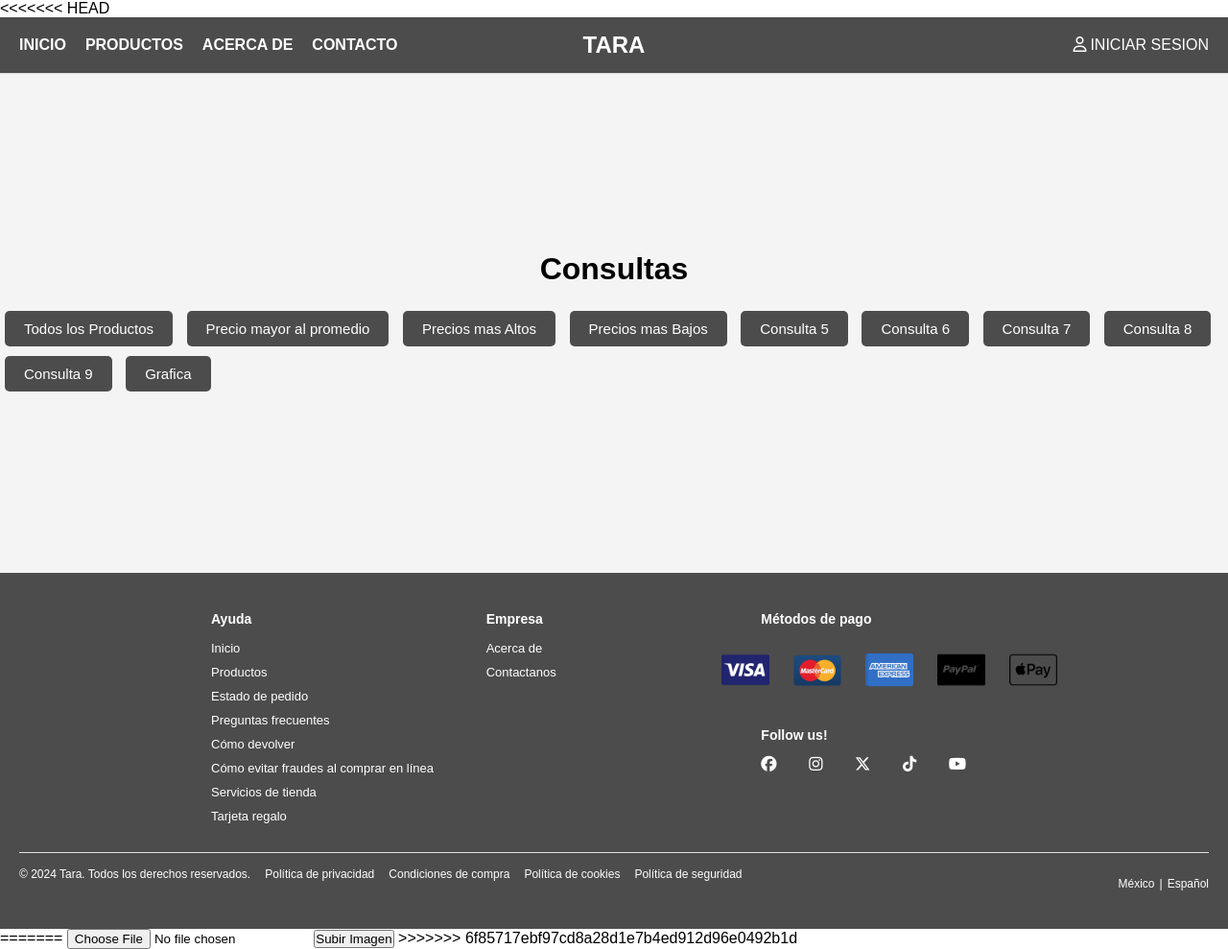
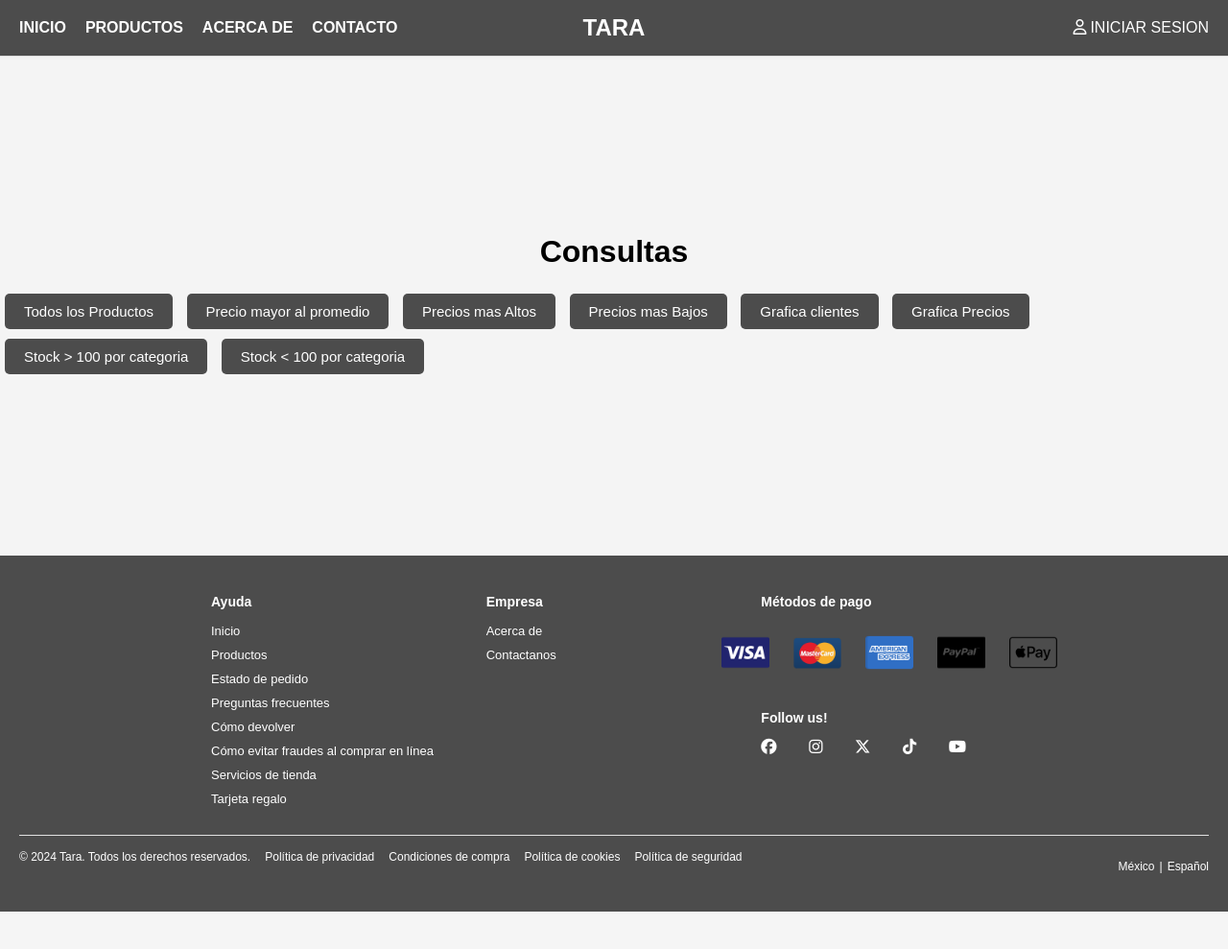
Before and after one commit to fabianreyesmn/tara, a PHP site: page /Concultas.html in a window 1280 px wide. Shown: the whole page at 96% size. After the commit the page ends 950 px from the top, so only its background shows below. Run offline with PHP 8.4, Linux system fonts and the light colour scheme; some libraries are stand-ins or nearby versions.

Commit message:
Noche Buena

```diff
--- a/Concultas.html
+++ b/Concultas.html
@@ -6,10 +6,10 @@
     <script src="https://kit.fontawesome.com/6661c2c190.js" crossorigin="anonymous"></script>
     <link rel="stylesheet" href="estilos/consultas.css" />
     <title>Consultas TARA</title>
+    <script src="https://cdn.jsdelivr.net/npm/chart.js"></script>
     <script src="js/main.js" defer></script>
   </head>
 <body>
-<<<<<<< HEAD
   <div id="header-container"></div>
   <div class="container">
     <h1>Consultas</h1>
@@ -19,12 +19,10 @@
         <button onclick="mostrarSeccion(2)">Precio mayor al promedio</button>
         <button onclick="mostrarSeccion(3)">Precios mas Altos</button>
         <button onclick="mostrarSeccion(4)">Precios mas Bajos</button>
-        <button onclick="mostrarSeccion(5)">Consulta 5</button>
-        <button onclick="mostrarSeccion(6)">Consulta 6</button>
-        <button onclick="mostrarSeccion(7)">Consulta 7</button>
-        <button onclick="mostrarSeccion(8)">Consulta 8</button>
-        <button onclick="mostrarSeccion(9)">Consulta 9</button>
-        <button onclick="mostrarSeccion(10)">Grafica</button>
+        <button onclick="mostrarSeccion(5)">Grafica clientes</button>
+        <button onclick="mostrarSeccion(6)">Grafica Precios</button>
+        <button onclick="mostrarSeccion(7)">Stock &gt; 100 por categoria</button>
+        <button onclick="mostrarSeccion(8)">Stock &lt; 100 por categoria</button>
     </div>
     <!-- VISTA TODOS LOS PRODUCTOS -->
     <div id="seccion-1" class="flex">
@@ -89,7 +87,6 @@
           </tbody>
       </table>
     </div>
-
     <!-- PRECIOS MAS BAJOS -->
     <div id="seccion-4" class="flex">
       <h2>Productos con el precio mas abjo</h2>
@@ -111,50 +108,52 @@
           </tbody>
       </table>
     </div>
+    <!-- GRAFICA GENERO -->
+    <div id="seccion-5" class="flex">
+      <h2>Gráfica de Género</h2>
+      <div style="margin: auto;">
+          <canvas id="genderChart"></canvas>
+      </div>
+    </div>
+    <!-- GRAFICA PRECIOS -->
+    <div id="seccion-6" class="flex">
+      <h2>Gráfica Precios</h2>
+      <div style="margin: auto;">
+          <canvas id="precioChart"></canvas>
+      </div>
+    </div>
+    <!-- TABLA CATEGORIA CON STOCK > 100 -->
+    <div id="seccion-7" class="flex">
+      <h2>Total Stock por categoria</h2>
+      <table id="stockTableMayor">
+        <thead>
+          <tr>
+            <th>Categoría</th>
+            <th>Total de Stock</th>
+          </tr>
+        </thead>
+        <tbody>
+          <!-- Los datos se llenarán dinámicamente aquí -->
+        </tbody>
+      </table>
+    </div>
+    <!-- TABLA CATEGORIA CON STOCK < 100 -->
+    <div id="seccion-8" class="flex">
+      <h2>Total Stock por categoria</h2>
+      <table id="stockTableMenor">
+        <thead>
+          <tr>
+            <th>Categoría</th>
+            <th>Total de Stock</th>
+          </tr>
+        </thead>
+        <tbody>
+          <!-- Los datos se llenarán dinámicamente aquí -->
+        </tbody>
+      </table>
+    </div>
   </div>
   <div id="footer-container"></div>
   <script src="js/consultas.js"></script>
-=======
-    <input type="file" id="fileInput" accept="image/*">
-    <button id="uploadButton">Subir Imagen</button>
-
-    <script>
-      // Obtener elementos del DOM
-      const fileInput = document.getElementById('fileInput');
-      const uploadButton = document.getElementById('uploadButton');
-
-      // Función para manejar la subida de archivos
-      uploadButton.addEventListener('click', () => {
-        const file = fileInput.files[0]; // Obtener el archivo seleccionado
-
-        if (!file) {
-          alert('Por favor, selecciona una imagen primero');
-          return;
-        }
-
-        // Crear un FormData para enviar el archivo
-        const formData = new FormData();
-        formData.append('imagen', file); // El nombre 'imagen' debe coincidir con el que se usa en el servidor
-
-        // Realizar la solicitud de subida
-        fetch('http://localhost:3000/upload', {
-          method: 'POST',
-          body: formData
-        })
-        .then(response => response.json())
-        .then(data => {
-          if (data.filename) {
-            alert('Imagen subida exitosamente: ' + data.filename);
-          } else {
-            alert('Error al subir la imagen');
-          }
-        })
-        .catch(error => {
-          console.error('Error:', error);
-          alert('Hubo un error al subir la imagen');
-        });
-      });
-    </script>
->>>>>>> 6f85717ebf97cd8a28d1e7b4ed912d96e0492b1d
 </body>
 </html>
--- a/estilos/consultas.css
+++ b/estilos/consultas.css
@@ -53,3 +53,8 @@ th, td {
 th {
     background-color: #f4f4f4;
 }
+.chart-container {
+    min-width: 500px;              /* Ajusta el contenedor al 80% del ancho */
+    height: 400px;           /* Puedes cambiar la altura a lo que necesites */
+    margin: 0 auto;          /* Centra el contenedor en la página */
+}
--- a/js/consultas.js
+++ b/js/consultas.js
@@ -20,6 +20,14 @@ function mostrarSeccion(seccionId) {
         case 3: cargarProductos(3)
         break;
         case 4: cargarProductos(4)
+        break;
+        case 5: cargarGrafica(1)
+        break;
+        case 6: cargarGrafica(2)
+        break;
+        case 7: cargarPrecioCategoria(1)
+        break;
+        case 8: cargarPrecioCategoria(2)
         break;
         default: cargarProductos(1)
         break;
@@ -69,3 +77,129 @@ async function cargarProductos(opc) {
         alert('Error al cargar los productos.');
     }
 }
+
+async function cargarGrafica(opc) {
+    if (opc === 1) {
+        // Aquí usaremos Fetch para obtener los datos del servidor (API Node.js)
+        fetch('http://localhost:3000/total-genero')
+        .then(response => response.json())
+        .then(data => {
+            // Una vez que tengamos los datos, construimos la gráfica
+            const ctx = document.getElementById('genderChart').getContext('2d');
+
+            const genderChart = new Chart(ctx, {
+                type: 'pie', // Tipo de gráfico (pastel)
+                data: {
+                    labels: ['Hombres', 'Mujeres', 'Sin Género'], // Etiquetas de los segmentos
+                    datasets: [{
+                        label: 'Total de Géneros',
+                        data: [data.hombres, data.mujeres, data.sinGenero], // Datos
+                        backgroundColor: ['#36A2EB', '#FF6384', '#FFCE56'], // Colores de cada segmento
+                        hoverOffset: 4 // Desplazamiento al pasar el ratón
+                    }]
+                },
+                options: {
+                    responsive: true, // Hace la gráfica responsive
+                    maintainAspectRatio: false,
+                    plugins: {
+                        legend: {
+                            position: 'top', // Posición de la leyenda
+                        },
+                        tooltip: {
+                            enabled: true // Habilita los tooltips al pasar el ratón
+                        }
+                    }
+                }
+            });
+        })
+        .catch(error => {
+            console.error('Error al obtener los datos:', error);
+        });
+    }else {
+        // Realizar la solicitud a la API para obtener los datos
+        fetch('http://localhost:3000/productos-precio')
+        .then(response => response.json())
+        .then(data => {
+            const ctx = document.getElementById('precioChart').getContext('2d');
+
+            // Extraer los valores de los resultados de la consulta
+            const sobre600 = data.find(item => item.Rango_Precio === 'Sobre 600').Total;
+            const hasta600 = data.find(item => item.Rango_Precio === 'Hasta 600').Total;
+
+            // Crear la gráfica
+            new Chart(ctx, {
+            type: 'pie',
+            data: {
+                labels: ['Sobre 600', 'Hasta 600'],
+                datasets: [{
+                data: [sobre600, hasta600],
+                backgroundColor: ['#36A2EB', '#FF6384'],
+                hoverOffset: 4
+                }]
+            },
+            options: {
+                responsive: true,
+                plugins: {
+                legend: {
+                    position: 'top'
+                },
+                tooltip: {
+                    callbacks: {
+                    label: function(tooltipItem) {
+                        return tooltipItem.label + ': ' + tooltipItem.raw + ' productos';
+                    }
+                    }
+                }
+                }
+            }
+            });
+        })
+        .catch(error => {
+            console.error('Error al cargar los datos para la gráfica:', error);
+        });
+    }
+}
+
+async function cargarPrecioCategoria(opc) {
+    if (opc === 1) {
+        fetch('http://localhost:3000/total-stock-categoria-mayor')
+        .then(response => response.json())
+        .then(data => {
+          const tableBody = document.querySelector('#stockTableMayor tbody');
+          tableBody.innerHTML = '';
+          data.forEach(item => {
+            const row = document.createElement('tr');
+            const categoriaCell = document.createElement('td');
+            categoriaCell.textContent = item.Categoria;
+            const stockCell = document.createElement('td');
+            stockCell.textContent = item.Total_Stock;
+            row.appendChild(categoriaCell);
+            row.appendChild(stockCell);
+            tableBody.appendChild(row);
+          });
+        })
+        .catch(error => {
+          console.error('Error al cargar los datos:', error);
+        });
+    }else {
+        fetch('http://localhost:3000/total-stock-categoria-menor')
+    .then(response => response.json())
+    .then(data => {
+      const tableBody = document.querySelector('#stockTableMenor tbody');
+      tableBody.innerHTML = '';
+      data.forEach(item => {
+        const row = document.createElement('tr');
+        const categoriaCell = document.createElement('td');
+        categoriaCell.textContent = item.Categoria;
+        const stockCell = document.createElement('td');
+        stockCell.textContent = item.Total_Stock;
+        row.appendChild(categoriaCell);
+        row.appendChild(stockCell);
+        tableBody.appendChild(row);
+      });
+    })
+    .catch(error => {
+      console.error('Error al cargar los datos:', error);
+    });
+    }
+}
```
